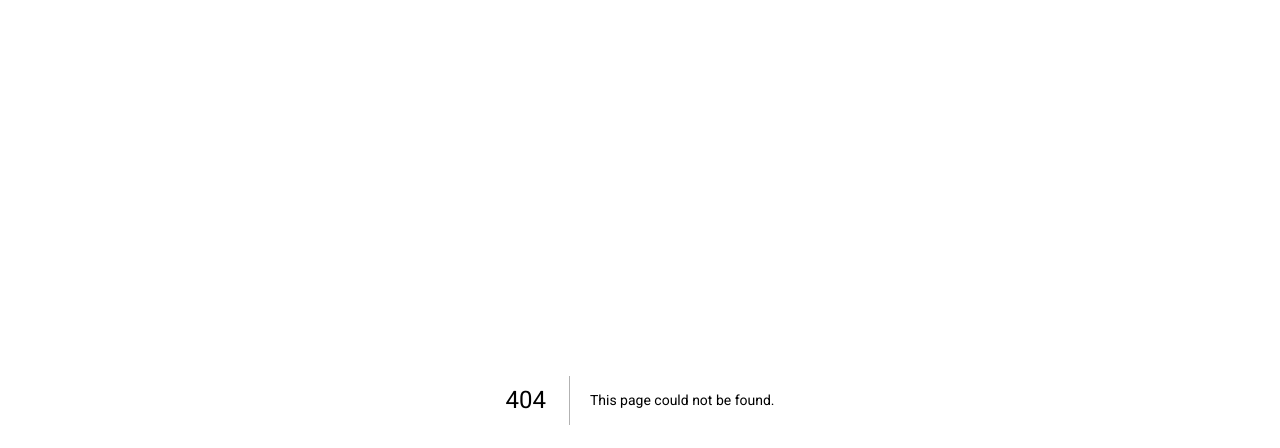
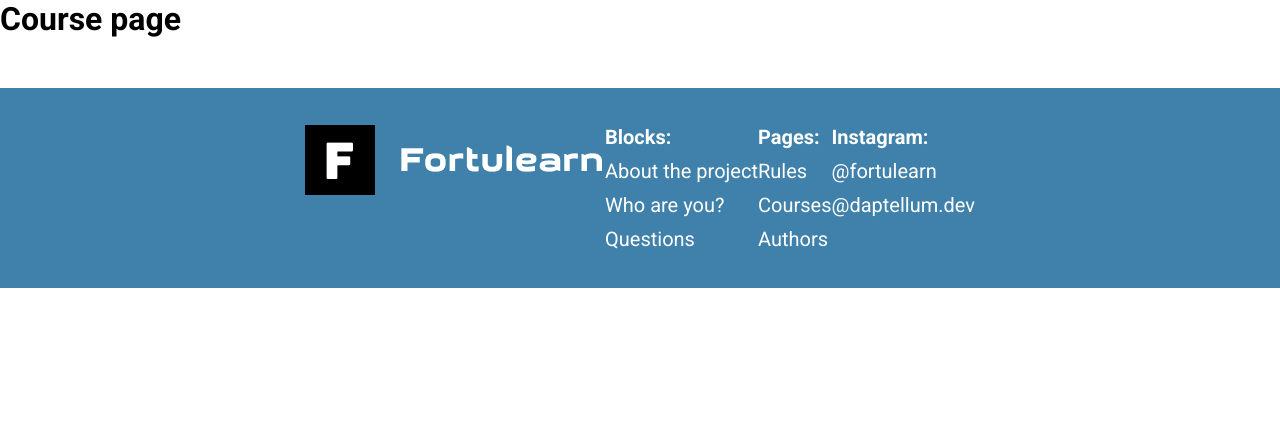
Before and after one commit to Dmitiyy/Fortulearn, a Next.js app: page /courses/1 in a window 1280 px wide. Before the commit this address had no page. Shown: the top 448 px of the page. Built offline with nearby package versions, Linux system fonts and the light colour scheme.

Commit message:
removing config

```diff
--- /dev/null
+++ b/pages/courses/[id].tsx
@@ -0,0 +1,17 @@
+import { Fragment } from "react";
+import { Footer, IFooter } from "../../components/Home/Footer";
+
+export default function Courses() {
+  const footerParams: IFooter = {
+    about: '/#about',
+    you: '/#you',
+    questions: '/#questions'
+  }
+
+  return (
+    <Fragment>
+      <h1>Course page</h1>
+      <Footer {...footerParams} />
+    </Fragment>
+  )
+}
```
Also changed, not shown: pages/courses/index.tsx (renamed from pages/courses.tsx, +5 -5 lines), 1 other file (tests, documents, lock files or other folders).
